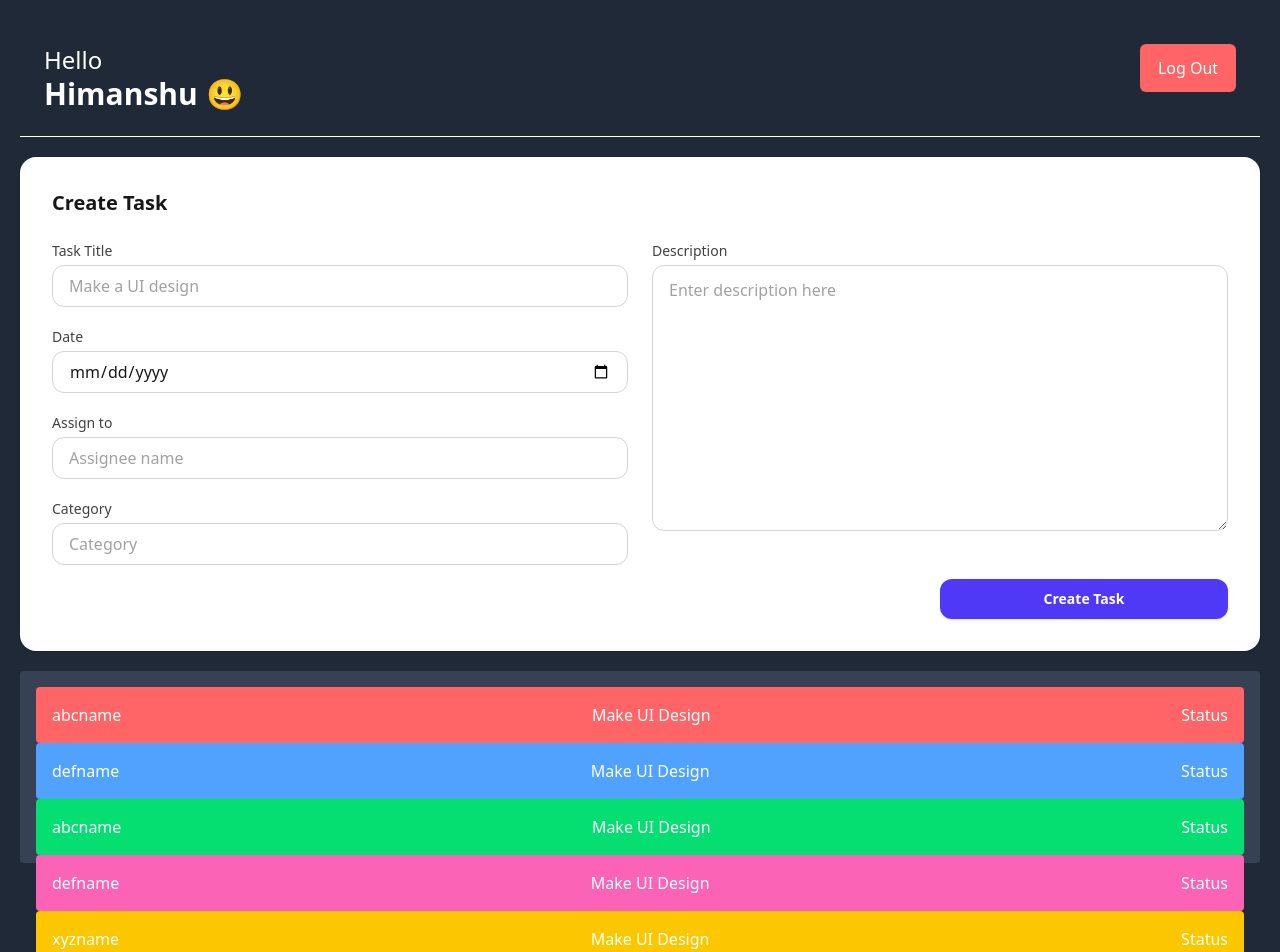
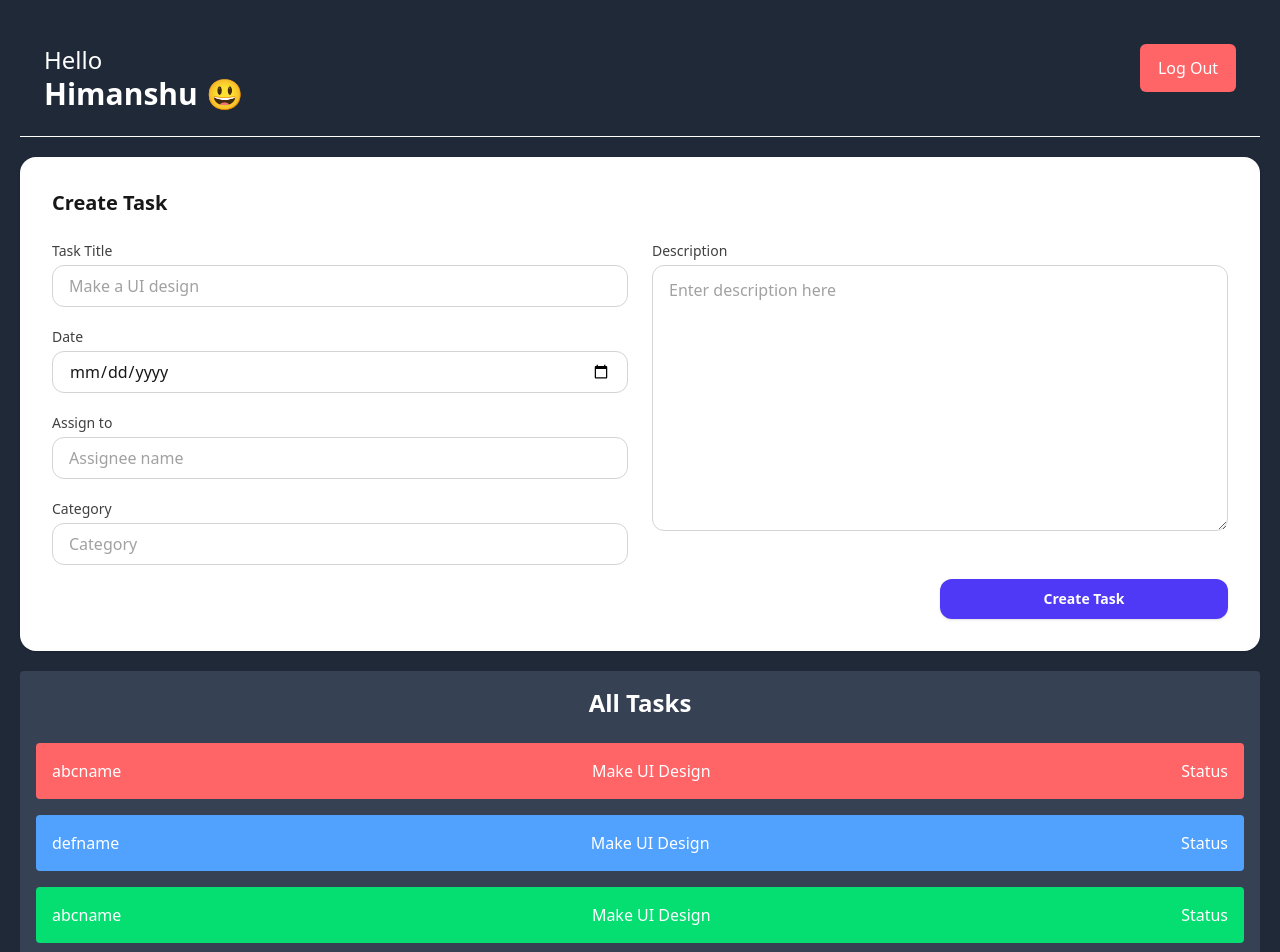
Before and after one commit to hthelearner7/emp-management, a React (Vite) app: page / in a window 1280 px wide. Shown: the top 952 px of the page. Built offline with nearby package versions, Linux system fonts and the light colour scheme.

Commit message:
modified alltasks component look

```diff
--- a/src/components/Task/AllTasks.jsx
+++ b/src/components/Task/AllTasks.jsx
@@ -1,6 +1,9 @@
 const AllTasks = () => {
     return (
-        <div className="h-48 rounded bg-gray-700 p-4">
+        <div className="rounded bg-gray-700 p-4 space-y-4">
+            <h1 className="text-center text-2xl font-semibold mb-6">
+                All Tasks
+            </h1>
             <div className="bg-red-400 p-4 flex justify-between rounded">
                 <h2>abcname</h2>
                 <h3>Make UI Design</h3>
```
